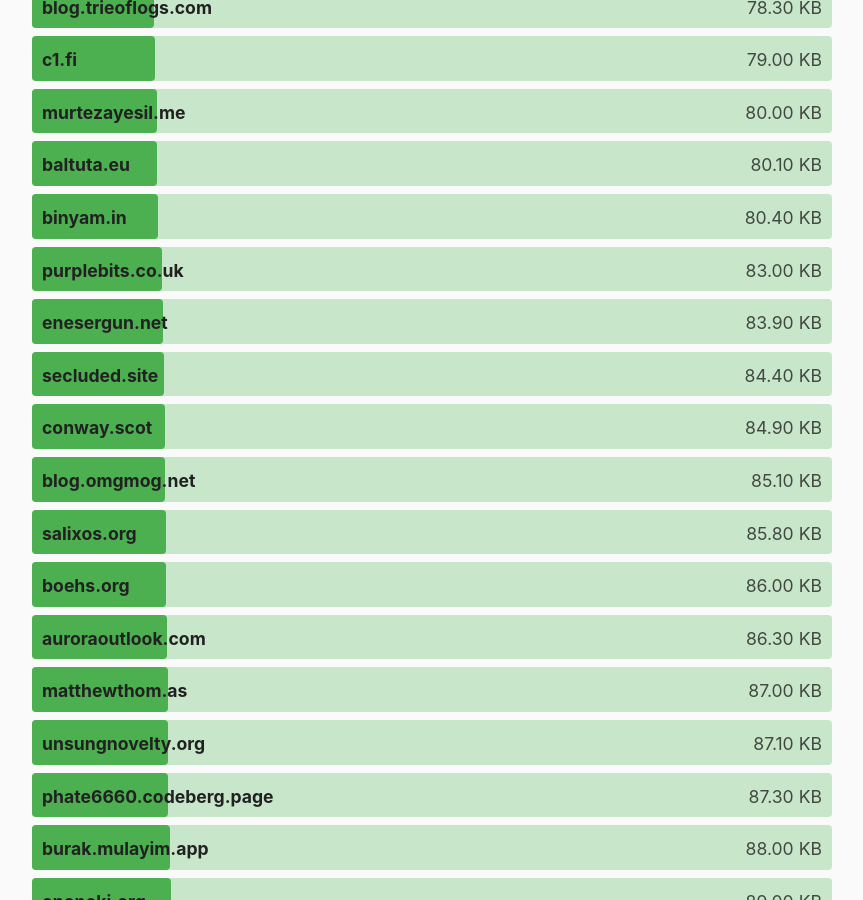
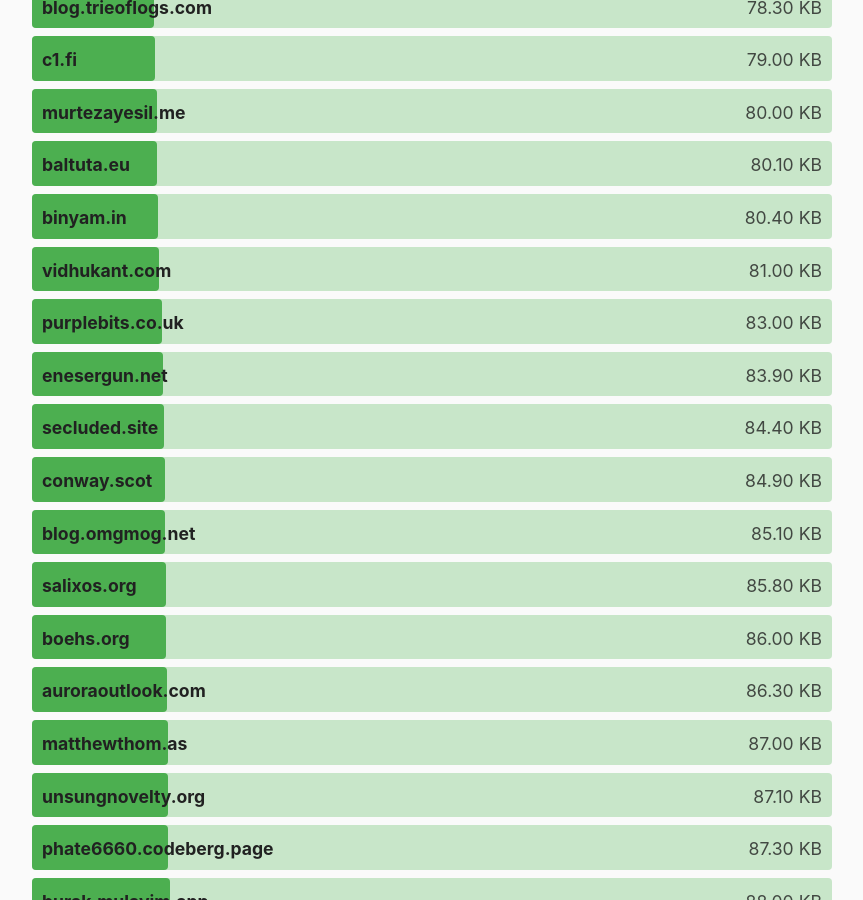
Before and after one commit to kevquirk/512kb.club, a Jekyll site: the page built from index.md, in a window 1280 px wide and 900 px high, scrolled down 18101 px. Shown: the whole window, without its empty margins (208-1071 px from the left). Built offline with Jekyll 4.4.1, drawn with Linux system fonts in a browser that asks for light colours; some of the changed text lies outside the part shown.

Commit message:
changed vidhukant.com size

```diff
--- a/_data/sites.yml
+++ b/_data/sites.yml
@@ -2839,7 +2839,7 @@
 
 - domain: vidhukant.com
   url: https://vidhukant.com/
-  size: 131
+  size: 81
   last_checked: 2023-05-10
 
 - domain: vili.dev
```
